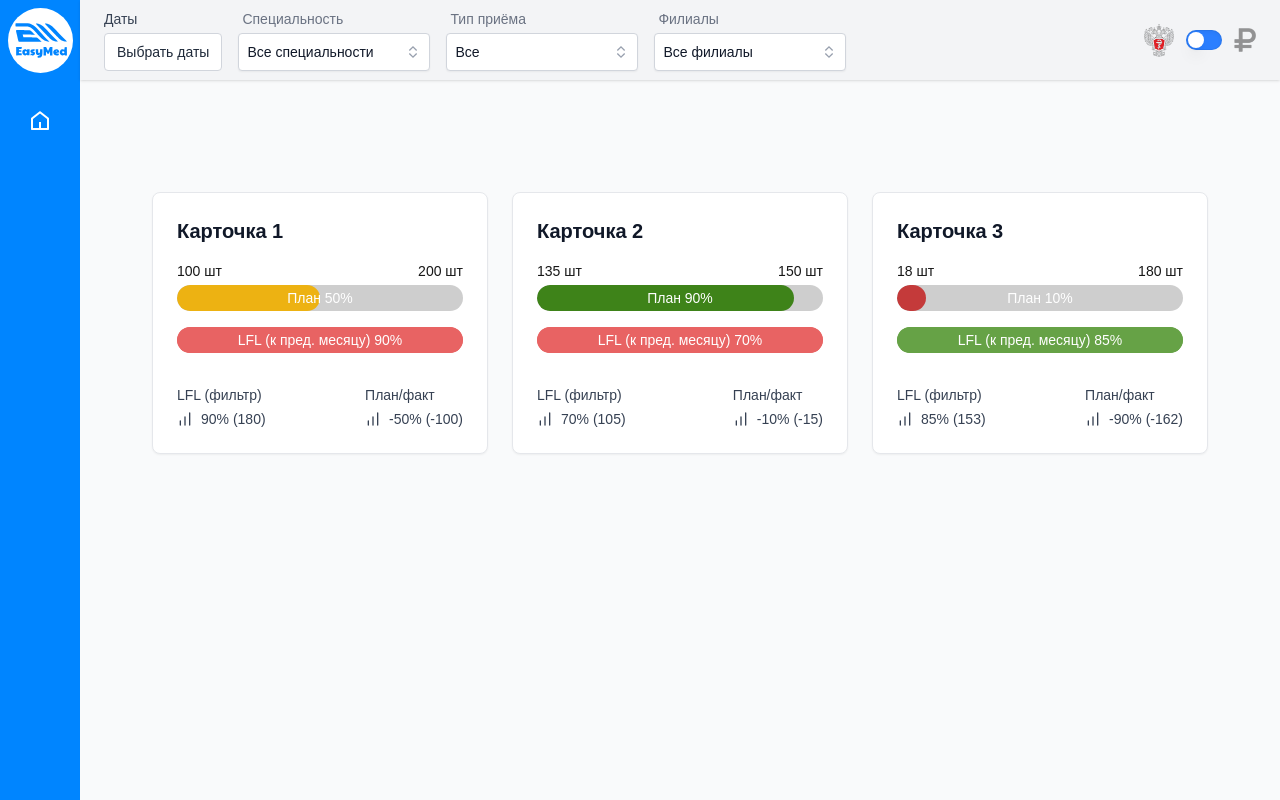
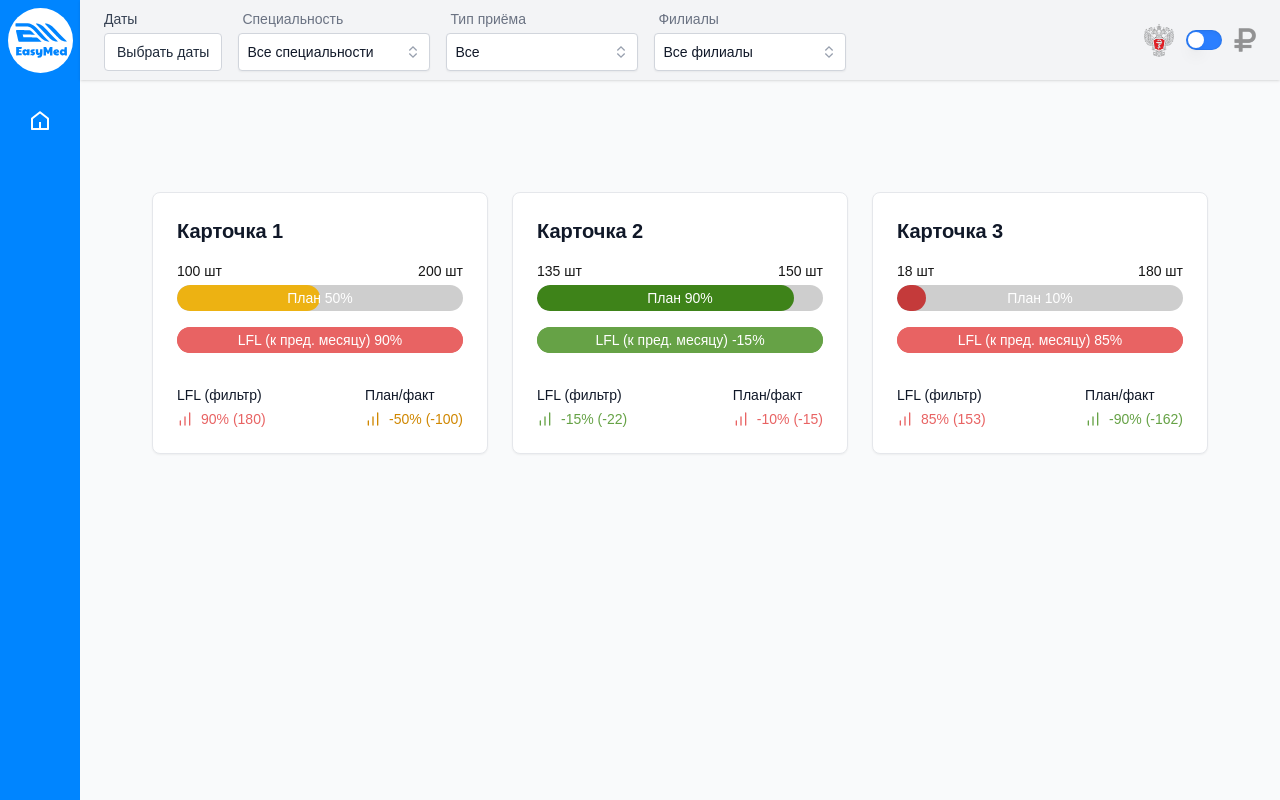
Before and after one commit to LilySmirn/EasyMed-Analytics, a Next.js app: page / in a window 1280 px wide. Built offline with nearby package versions, Linux system fonts and the light colour scheme.

Commit message:
add color indication for second progress bar

```diff
--- a/src/app/data/mockMetrics.ts
+++ b/src/app/data/mockMetrics.ts
@@ -8,12 +8,12 @@ export const mockCardsData: MetricCardData[] = [
         metrics: [
             { label: "План", value: 50, variant: "default" },
 
-            // 🔹 LFL: error = плохо (красный)
+            // LFL: error = плохо (красный)
             {
                 label: "LFL (к пред. месяцу)",
                 value: 90,
                 variant: "error",
-                isPositive: false,
+                polarity: "inverted",
             },
         ],
         total: 200,
@@ -23,12 +23,12 @@ export const mockCardsData: MetricCardData[] = [
         metrics: [
             { label: "План", value: 90, variant: "default" },
 
-            // 🔹 LFL: error = плохо
+            // LFL: error = плохо
             {
                 label: "LFL (к пред. месяцу)",
-                value: 70,
+                value: -15,
                 variant: "error",
-                isPositive: false,
+                polarity: "inverted",
             },
         ],
         total: 150,
@@ -38,13 +38,13 @@ export const mockCardsData: MetricCardData[] = [
         metrics: [
             { label: "План", value: 10, variant: "default" },
 
-            // 🔹 пример, когда значение большое,
+            // пример, когда значение большое,
             // но считается хорошим
             {
                 label: "LFL (к пред. месяцу)",
                 value: 85,
                 variant: "error",
-                isPositive: true,
+                polarity: "inverted",
             },
         ],
         total: 180,
@@ -65,12 +65,12 @@ export const mockLFL: Record<
 > = {
     "Карточка 1": {
         "терапевт_all_all": {
-            percent: 25,
+            percent: -10,
             count: 12,
             variant: "default", // хорошо
         },
         "кардиолог_all_all": {
-            percent: 35,
+            percent: -35,
             count: 15,
             variant: "error", // плохо
         },
--- a/src/components/MetricCard.tsx
+++ b/src/components/MetricCard.tsx
@@ -1,21 +1,17 @@
 "use client";
 
 import { Card } from "@/components/Card";
-import { ProgressBar, type ProgressBarVariant } from "@/components/ProgressBar";
+import { ProgressBar } from "@/components/ProgressBar";
 import { MetricBar } from "./MetricBar";
 import { MetricFilter } from "./MetricFilter";
 import type { Metric } from "@/app/types/MetricTypes";
-
-/**
- * Варианты ТОЛЬКО для MetricFilter (нижние фильтры),
- * они НЕ знают про indicatorPositive / indicatorNegative
- */
-type MetricFilterVariant =
-    | "default"
-    | "error"
-    | "success"
-    | "warning"
-    | "neutral";
+import {
+    getVariantByPolarity,
+    type MetricPolarity,
+} from "@/utils/metricPolarity";
+import {
+    mapProgressVariantToFilterVariant,
+} from "@/utils/metricVariantMapper";
 
 type MetricCardProps = {
     title: string;
@@ -24,10 +20,19 @@ type MetricCardProps = {
     leftFilter?: {
         percent: number;
         count: number;
-        variant?: MetricFilterVariant;
     };
     isLoading?: boolean;
 };
+
+/**
+ * ЛОКАЛЬНО повторяем логику первого прогресс-бара,
+ * чтобы корректно инвертировать цвет в правом фильтре
+ */
+function getFirstBarProgressVariant(value: number) {
+    if (value <= 10) return "indicatorNegative";
+    if (value <= 70) return "warning";
+    return "indicatorPositive";
+}
 
 export function MetricCard({
                                title,
@@ -43,21 +48,43 @@ export function MetricCard({
         ? Math.round((firstMetric.value / 100) * total)
         : 0;
 
-    const secondCount =
-        secondMetric && typeof total === "number"
-            ? Math.round((secondMetric.value / 100) * total)
-            : 0;
-
     const showSkeleton = isLoading || !leftFilter;
 
     /**
-     * Второй прогресс-бар (LFL)
-     * Цвет определяется бизнес-логикой, а не значением
+     * POLARITY карточки
+     * Берём напрямую из LFL-метрики
      */
-    const secondVariant: ProgressBarVariant =
-        secondMetric?.isPositive
-            ? "indicatorPositive"
-            : "indicatorNegative";
+    const lflPolarity: MetricPolarity =
+        secondMetric?.polarity ?? "normal";
+
+    /**
+     * === ВАРИАНТЫ ===
+     */
+
+        // 1️⃣ Второй прогресс-бар (LFL)
+    const secondProgressVariant = getVariantByPolarity(
+            secondMetric.value,
+            lflPolarity
+        );
+
+    // 2️⃣ Нижний левый фильтр (LFL-фильтр)
+    const leftFilterVariant = mapProgressVariantToFilterVariant(
+        getVariantByPolarity(leftFilter!.percent, lflPolarity)
+    );
+
+    // 3️⃣ Нижний правый фильтр (План/факт)
+// инверсия фактического цвета первого прогресс-бара
+    const firstBarVariant = getFirstBarProgressVariant(firstMetric.value);
+
+    let rightFilterVariant: "success" | "error" | "warning" = "success";
+
+    if (firstBarVariant === "indicatorPositive") {
+        rightFilterVariant = "error"; // инвертируем зеленый → красный
+    } else if (firstBarVariant === "indicatorNegative") {
+        rightFilterVariant = "success"; // инвертируем красный → зеленый
+    } else if (firstBarVariant === "warning") {
+        rightFilterVariant = "warning"; // желтый оставляем желтым
+    }
 
     return (
         <Card className="w-[750px] card p-6">
@@ -78,11 +105,11 @@ export function MetricCard({
                             secondMetric.displayValue ??
                             `${secondMetric.label} ${secondMetric.value}%`
                         }
-                        variant={secondVariant}
+                        variant={secondProgressVariant}
                     />
                 )}
 
-                <div className="flex justify-between mt-4 gap-4 text-sm text-gray-700 dark:text-gray-300">
+                <div className="flex justify-between mt-4 gap-4 text-sm">
                     {showSkeleton ? (
                         <>
                             <div className="w-[100px] h-6 bg-gray-300 rounded" />
@@ -95,18 +122,22 @@ export function MetricCard({
                         </>
                     ) : (
                         <>
+                            {/* ЛЕВЫЙ — LFL */}
                             <MetricFilter
                                 title="LFL (фильтр)"
-                                percent={leftFilter?.percent ?? secondCount}
-                                count={leftFilter?.count ?? secondCount}
+                                percent={leftFilter!.percent}
+                                count={leftFilter!.count}
                                 align="left"
-                                variant={leftFilter?.variant ?? "default"}
+                                variant={leftFilterVariant}
                             />
+
+                            {/* ПРАВЫЙ — План/факт (инверсия первого бара) */}
                             <MetricFilter
                                 title="План/факт"
                                 percent={firstMetric.value - 100}
                                 count={factCount - (total ?? 0)}
                                 align="right"
+                                variant={rightFilterVariant}
                             />
                         </>
                     )}
--- a/src/components/MetricFilter.tsx
+++ b/src/components/MetricFilter.tsx
@@ -1,5 +1,3 @@
-// фильтры внизу на карточках
-
 import { BarChart } from "lucide-react";
 
 type MetricFilterProps = {
@@ -10,15 +8,40 @@ type MetricFilterProps = {
     variant?: "default" | "error" | "success" | "warning" | "neutral";
 };
 
-export function MetricFilter({ title, percent, count, align = "left", variant = "default" }: MetricFilterProps) {
-    // можешь тут использовать variant для цвета текста или иконки
+const valueColorClasses: Record<
+    NonNullable<MetricFilterProps["variant"]>,
+    string
+> = {
+    default: "text-gray-700 dark:text-gray-300",
+    success: "text-[#66A246]",
+    error: "text-[#E86363]",
+    warning: "text-yellow-600",
+    neutral: "text-gray-500",
+};
+
+export function MetricFilter({
+                                 title,
+                                 percent,
+                                 count,
+                                 align = "left",
+                                 variant = "default",
+                             }: MetricFilterProps) {
+    const valueColor = valueColorClasses[variant];
+
     return (
         <div className={`flex ${align === "left" ? "justify-start" : "justify-end"} w-full`}>
             <div className="flex flex-col items-start">
-                <span className="font-medium">{title}</span>
-                <div className="flex items-center gap-2 mt-1">
+                {/* Заголовок — всегда обычный */}
+                <span className="font-medium text-gray-900 dark:text-gray-100">
+                    {title}
+                </span>
+
+                {/* Значение + иконка — цветные */}
+                <div className={`flex items-center gap-2 mt-1 ${valueColor}`}>
                     <BarChart className="w-4 h-4" />
-                    <span>{percent}% ({count})</span>
+                    <span>
+                        {percent}% ({count})
+                    </span>
                 </div>
             </div>
         </div>
--- /dev/null
+++ b/src/utils/metricPolarity.ts
@@ -0,0 +1,17 @@
+import type { ProgressBarVariant } from "@/components/ProgressBar";
+
+export type MetricPolarity = "normal" | "inverted";
+
+export function getVariantByPolarity(
+    value: number,
+    polarity: MetricPolarity
+): ProgressBarVariant {
+    const isPositive = value >= 0;
+
+    if (polarity === "normal") {
+        return isPositive ? "indicatorPositive" : "indicatorNegative";
+    }
+
+    // inverted
+    return isPositive ? "indicatorNegative" : "indicatorPositive";
+}
--- /dev/null
+++ b/src/utils/metricVariantMapper.ts
@@ -0,0 +1,21 @@
+import type { ProgressBarVariant } from "@/components/ProgressBar";
+
+export type MetricFilterVariant =
+    | "default"
+    | "error"
+    | "success"
+    | "warning"
+    | "neutral";
+
+export function mapProgressVariantToFilterVariant(
+    variant: ProgressBarVariant
+): MetricFilterVariant {
+    switch (variant) {
+        case "indicatorPositive":
+            return "success";
+        case "indicatorNegative":
+            return "error";
+        default:
+            return "default";
+    }
+}
```
Also changed, not shown: src/app/types/MetricTypes.ts (+4 -4 lines).
